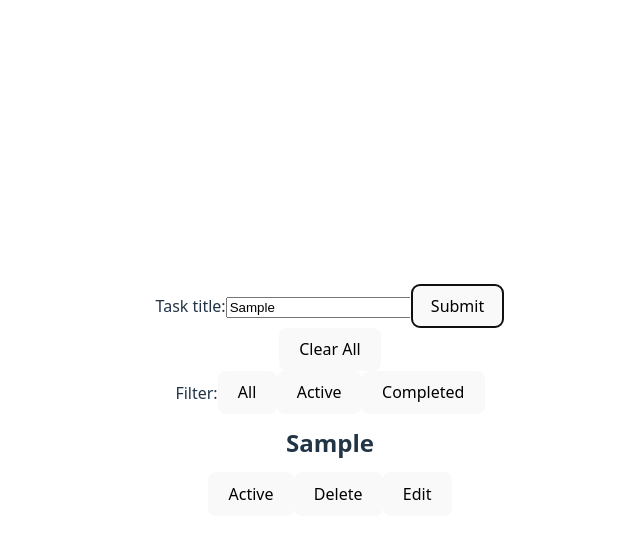
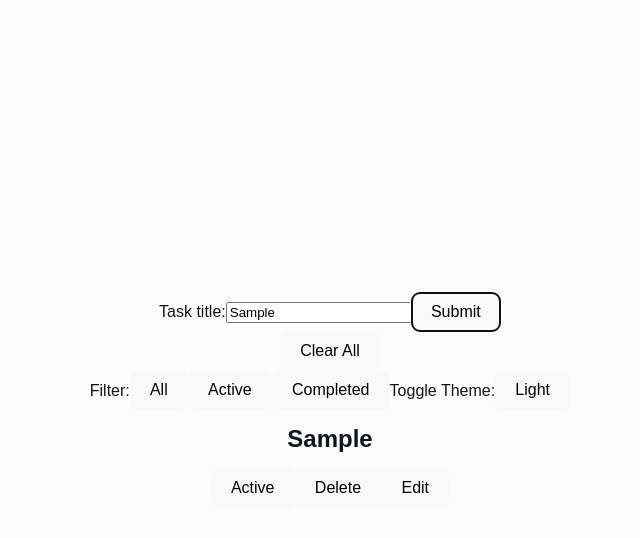
Before and after one commit to NancyBankson/Lab10.3_Context_API_Implementation, a React (Vite) app: page / in a window 1280 px wide. Both pictures are taken after typing "Sample" into the empty fields and a click on the button "Submit". Shown: the top 538 px of the page, without its empty margins (310-950 px from the left). Built offline with nearby package versions, Linux system fonts and the light colour scheme.

Commit message:
Theme toggle is working

```diff
--- a/src/App.css
+++ b/src/App.css
@@ -23,3 +23,28 @@
 .todo-container h1 {
   font-size: 1.5rem;
 }
+
+body {
+    font-family: "Nunito Sans", sans-serif;
+    background-color: hsl(0, 0%, 99%);
+    color: hsl(200, 15%, 8%);
+}
+
+.dark-mode {
+  background-color: hsl(207, 26%, 17%);
+    color: hsl(0, 100%, 100%);
+}
+
+/* body.dark-mode {
+    background-color: hsl(207, 26%, 17%);
+    color: hsl(0, 100%, 100%);
+}
+
+input.dark-mode {
+    background-color: hsl(209, 23%, 22%);
+    color: hsl(0, 100%, 100%);
+}
+
+input {
+    background-color: hsl(0, 100%, 100%);
+} */
--- a/src/App.jsx
+++ b/src/App.jsx
@@ -11,12 +11,15 @@ function App() {
 
 
   return (
-    <>
 
-      <TaskForm />
+    <div id="main-div">
+       <TaskForm />
       <FitlerButtons />
       <TaskList />
-    </>
+
+    </div>
+
+
   )
 }
 
--- /dev/null
+++ b/src/Context/ThemeContext.js
@@ -0,0 +1,3 @@
+import { createContext } from 'react';
+
+export const ThemeContext = createContext("Light");
--- a/src/components/AppProviders.jsx
+++ b/src/components/AppProviders.jsx
@@ -1,13 +1,23 @@
-import { useState } from "react";
+import { useState, useEffect } from "react";
 import { TodoContext } from "../Context/TodoContext";
 import { FilterContext } from "../Context/FilterContext";
 import { RetrieveSavedTodos } from "../utils/taskUtils";
 import { RetrieveId } from "../utils/taskUtils";
+import { ThemeContext } from "../Context/ThemeContext";
 
 export function AppProviders({ children }) {
   const [todos, setTodos] = useState(RetrieveSavedTodos);
   const [filteredTodos, setFilteredTodos] = useState(RetrieveSavedTodos);
   const [id, setId] = useState(RetrieveId);
+  const [theme, setTheme] = useState("Light");
+
+  useEffect(() => {
+      if (theme === "Dark") {
+        document.body.classList.add("dark-mode");
+      } else {
+        document.body.classList.remove("dark-mode");
+      }
+    }, [theme]);
 
   function addTodo(todoTitle) {
     let todoObj = {
@@ -90,10 +100,16 @@ export function AppProviders({ children }) {
     setFilteredTodos(filterTodos);
   }
 
+  function toggleTheme() {
+    setTheme(prevTheme => (prevTheme === "Light" ? "Dark" : "Light"));
+  }
+
   return (
     <TodoContext.Provider value={{ todos, addTodo, toggleTodo, deleteTodo, editTodo, clearAll, setFilter }}>
       <FilterContext.Provider value={{ filteredTodos, setFilter }}>
-        {children}
+        <ThemeContext.Provider value={{ theme, toggleTheme }}>
+          {children}
+        </ThemeContext.Provider>
       </FilterContext.Provider>
     </TodoContext.Provider>
   )
--- a/src/components/FilterButtons.jsx
+++ b/src/components/FilterButtons.jsx
@@ -1,8 +1,10 @@
 import { useContext } from "react";
 import { FilterContext } from "../Context/FilterContext";
+import { ThemeContext } from "../Context/ThemeContext";
 
 export function FitlerButtons() {
     const { setFilter } = useContext(FilterContext);
+    const { theme, toggleTheme } = useContext(ThemeContext);
 
     const handleFilter = (event) => {
         const filter = event.target.value;
@@ -12,9 +14,11 @@ export function FitlerButtons() {
     return (
         <>
             <label htmlFor="status">Filter:</label>
-            <button value="All" onClick={() => handleFilter(event)}>All</button>
-            <button value="Active" onClick={() => handleFilter(event)}>Active</button>
-            <button value="Completed" onClick={() => handleFilter(event)}>Completed</button>
+            <button className={(theme === "Dark") ? 'dark-mode' : null} value="All" onClick={() => handleFilter(event)}>All</button>
+            <button className={(theme === "Dark") ? 'dark-mode' : null} value="Active" onClick={() => handleFilter(event)}>Active</button>
+            <button className={(theme === "Dark") ? 'dark-mode' : null} value="Completed" onClick={() => handleFilter(event)}>Completed</button>
+            <label htmlFor="theme">Toggle Theme:</label>
+            <button className={(theme === "Dark") ? 'dark-mode' : null} onClick={toggleTheme}>{theme}</button>
         </>
     )
 }
--- a/src/components/TaskForm.jsx
+++ b/src/components/TaskForm.jsx
@@ -1,9 +1,11 @@
 import { useContext, useState } from "react";
 import { TodoContext } from "../Context/TodoContext";
+import { ThemeContext } from "../Context/ThemeContext";
 
 export function TaskForm() {
     const { addTodo, clearAll } = useContext(TodoContext);
     const [todoTitle, setTodoTitle] = useState("");
+    const { theme } = useContext(ThemeContext);
 
     const handleChange = (event) => {
         // Update state when the input changes
@@ -19,10 +21,10 @@ export function TaskForm() {
         <div className="task-container">
             <form onSubmit={handleSubmit}>
                 <label htmlFor="title">Task title:</label>
-                <input id="title-input" type="text" name="title" value={todoTitle} onChange={handleChange} placeholder="Enter title" required></input>
-                <button type="submit">Submit</button>
+                <input id="title-input" className={(theme === "Dark") ? 'dark-mode' : null} type="text" name="title" value={todoTitle} onChange={handleChange} placeholder="Enter title" required></input>
+                <button className={(theme === "Dark") ? 'dark-mode' : null} type="submit">Submit</button>
             </form>
-            <button onClick={() => clearAll()}>Clear All</button>
+            <button className={(theme === "Dark") ? 'dark-mode' : null} onClick={() => clearAll()}>Clear All</button>
         </div>
     )
 }
--- a/src/components/TaskItem.jsx
+++ b/src/components/TaskItem.jsx
@@ -1,10 +1,12 @@
 import { useContext, useState } from "react";
 import { TodoContext } from "../Context/TodoContext";
 import { RetrieveSavedTodos } from "../utils/taskUtils";
+import { ThemeContext } from "../Context/ThemeContext";
 
 export function TaskItem({ todo }) {
     const { toggleTodo, deleteTodo, editTodo } = useContext(TodoContext);
     const [isVisible, setIsVisible] = useState(true);
+    const { theme } = useContext(ThemeContext);
 
     const handleTitleChange = (itemId, event) => {
         const newTitle = event.target.value;
@@ -23,10 +25,10 @@ export function TaskItem({ todo }) {
         <div key={todo.id} className="todo-container">
             <div className="title-row">
                 {isVisible && (<h1>{todo.title}</h1>)}
-                {!isVisible && (<input className="edit-input" type="text" name="title" placeholder={todo.title} onChange={(event) => handleTitleChange(todo.id, event)}></input>)}
-                <button onClick={() => toggleTodo(todo.id)}>{(todo.completed) ? "Completed" : "Active"}</button>
-                <button onClick={() => deleteTodo(todo.id)}>Delete</button>
-                <button onClick={() => handleClick(todo.id)}>Edit</button>
+                {!isVisible && (<input className={(theme === "Dark") ? 'dark-mode' : null} type="text" name="title" placeholder={todo.title} onChange={(event) => handleTitleChange(todo.id, event)}></input>)}
+                <button className={(theme === "Dark") ? 'dark-mode' : null} onClick={() => toggleTodo(todo.id)}>{(todo.completed) ? "Completed" : "Active"}</button>
+                <button className={(theme === "Dark") ? 'dark-mode' : null} onClick={() => deleteTodo(todo.id)}>Delete</button>
+                <button className={(theme === "Dark") ? 'dark-mode' : null} onClick={() => handleClick(todo.id)}>Edit</button>
                 {!isVisible && (<button onClick={handleSave}>Save</button>)}
             </div>
         </div>
```
